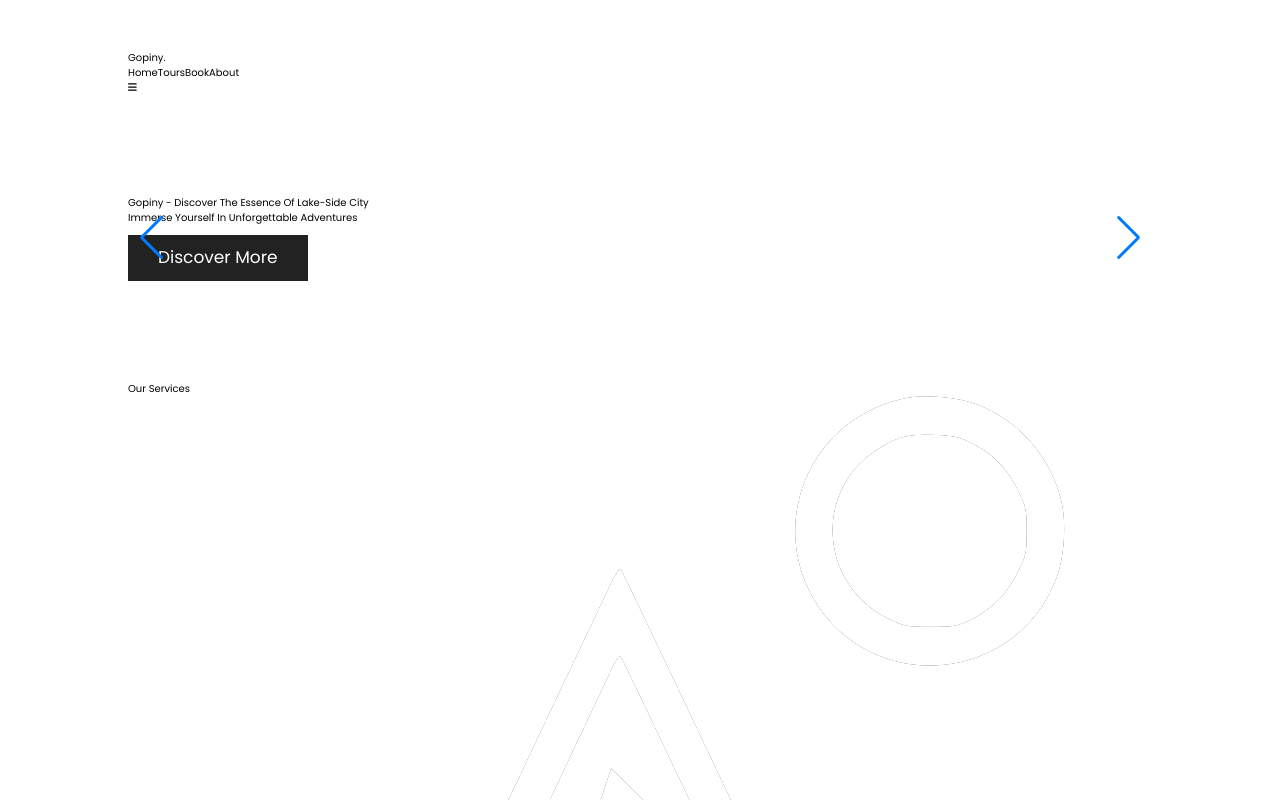
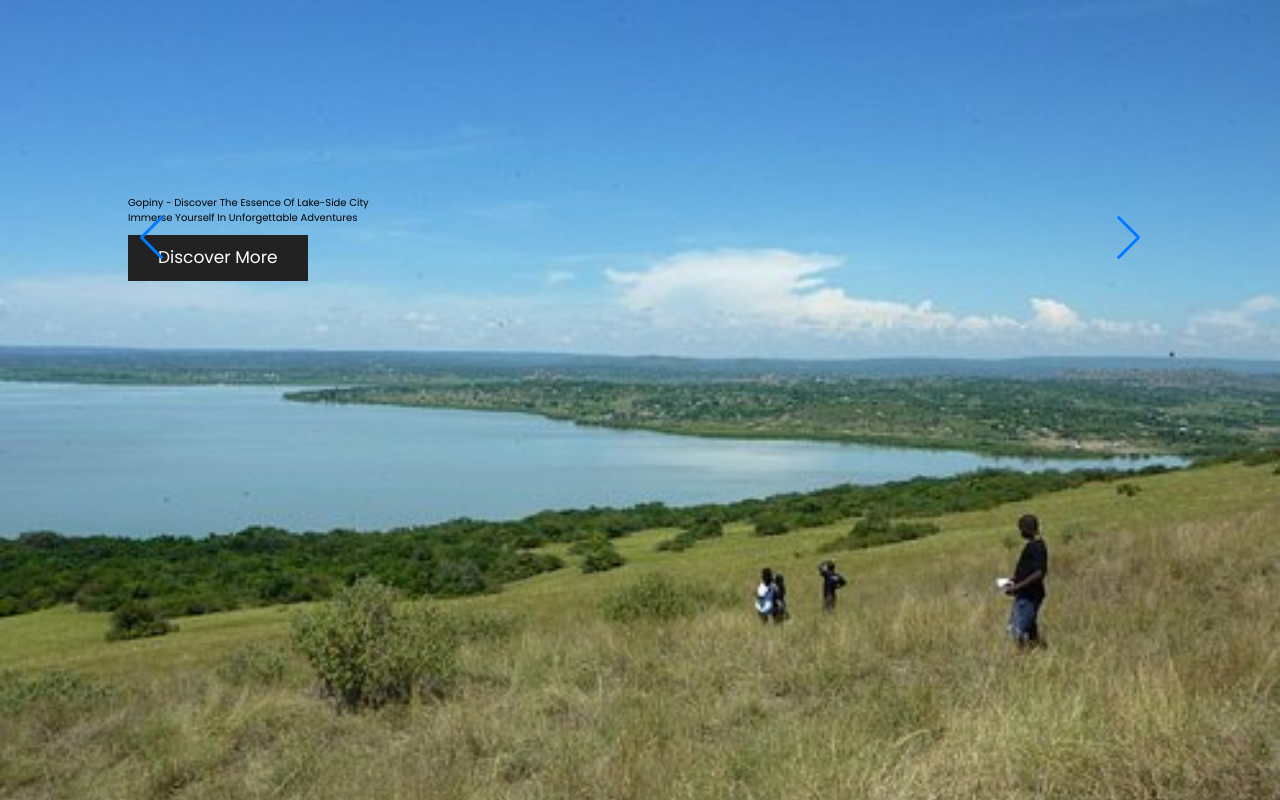
Before and after one commit to cave-o/NEXT-API-ROUTES, a Next.js app: page / in a window 1280 px wide. Shown: the top 800 px of the page. Built offline with nearby package versions, Linux system fonts and the light colour scheme.

Commit message:
modified:   src/cmps/home-about.tsx 	modified:   src/cmps/home-package.tsx 	modified:   src/cmps/review-list.tsx 	modified:   src/cmps/review-preview.tsx 	modified:   src/cmps/services.tsx 	modified:   src/cmps/tour-preview.tsx 	modified:   src/pages/about.tsx

```diff
--- a/src/cmps/home-about.tsx
+++ b/src/cmps/home-about.tsx
@@ -1,12 +1,19 @@
 import aboutImg from "../imgs/cleanlake.jpg"
-import Image from "next/legacy/image"
+import Image from "next/image"
 import Link from 'next/link';
 
 function HomeAbout() {
     return (
         <section className="home-about">
             <div className="img-container">
-                <Image fill src={aboutImg} alt="" />
+                <Image
+                    fill
+                    src={aboutImg}
+                    alt=""
+                    style={{
+                        maxWidth: "100%",
+                        height: "auto"
+                    }} />
             </div>
             <article>
                 <h3>about us</h3>
@@ -16,7 +23,7 @@ function HomeAbout() {
                 <Link href="/about" className="btn">read more</Link>
             </article>
         </section>
-    )
+    );
 }
 
 export default HomeAbout
--- a/src/cmps/home-package.tsx
+++ b/src/cmps/home-package.tsx
@@ -1,7 +1,7 @@
 import img1 from "../imgs/fam-boat-rides.jpg"
 import img2 from "../imgs/img-2.jpg"
 import img3 from "../imgs/ndere-island.jpg"
-import Image from "next/legacy/image"
+import Image from "next/image"
 import Link from 'next/link';
 
 function HomePackage() {
@@ -11,7 +11,15 @@ function HomePackage() {
             <div className="box-container">
                 <div className="box">
                     <div className="img-container">
-                        <Image fill sizes="" src={img1} alt="" />
+                        <Image
+                            fill
+                            src={img1}
+                            alt=""
+                            sizes=""
+                            style={{
+                                maxWidth: "100%",
+                                height: "auto"
+                            }} />
                     </div>
                     <article>
                         <h3>Sunrise Cruise Package</h3>
@@ -23,7 +31,15 @@ function HomePackage() {
                 </div>
                 <div className="box">
                     <div className="img-container">
-                        <Image fill sizes="" src={img2} alt="" />
+                        <Image
+                            fill
+                            src={img2}
+                            alt=""
+                            sizes=""
+                            style={{
+                                maxWidth: "100%",
+                                height: "auto"
+                            }} />
                     </div>
                     <article>
                         <h3>Kakamega Forest Exploration</h3>
@@ -35,7 +51,15 @@ function HomePackage() {
                 </div>
                 <div className="box">
                     <div className="img-container">
-                        <Image fill sizes="" src={img3} alt="" />
+                        <Image
+                            fill
+                            src={img3}
+                            alt=""
+                            sizes=""
+                            style={{
+                                maxWidth: "100%",
+                                height: "auto"
+                            }} />
                     </div>
                     <article>
                         <h3>Ndere Island Adventure</h3>
@@ -51,7 +75,7 @@ function HomePackage() {
                 <a href="package" className="btn">load more</a>
             </div>
         </section>
-    )
+    );
 }
 
 export default HomePackage
--- a/src/cmps/services.tsx
+++ b/src/cmps/services.tsx
@@ -1,4 +1,4 @@
-import Image from "next/legacy/image"
+import Image from "next/image"
 import icon1 from '../imgs/icon-1.png'
 import icon2 from '../imgs/icon-2.png'
 import icon3 from '../imgs/icon-3.png'
@@ -13,43 +13,91 @@ function Services() {
             <div className="box-container">
                 <div className="box">
                     <div className="img-container">
-                        <Image src={icon1} fill sizes="" alt="" />
+                        <Image
+                            src={icon1}
+                            fill
+                            alt=""
+                            sizes=""
+                            style={{
+                                maxWidth: "100%",
+                                height: "auto"
+                            }} />
                     </div>
                     <h3>adventure</h3>
                 </div>
                 <div className="box">
                     <div className="img-container">
-                        <Image fill sizes="" src={icon2} alt="" />
+                        <Image
+                            fill
+                            src={icon2}
+                            alt=""
+                            sizes=""
+                            style={{
+                                maxWidth: "100%",
+                                height: "auto"
+                            }} />
                     </div>
                     <h3>sunrise Cruises</h3>
                 </div>
                 <div className="box">
                     <div className="img-container">
-                        <Image fill sizes="" src={icon3} alt="" />
+                        <Image
+                            fill
+                            src={icon3}
+                            alt=""
+                            sizes=""
+                            style={{
+                                maxWidth: "100%",
+                                height: "auto"
+                            }} />
                     </div>
                     <h3>cultural tours</h3>
                 </div>
                 <div className="box">
                     <div className="img-container">
-                        <Image fill sizes="" src={icon4} alt="" />
+                        <Image
+                            fill
+                            src={icon4}
+                            alt=""
+                            sizes=""
+                            style={{
+                                maxWidth: "100%",
+                                height: "auto"
+                            }} />
                     </div>
                     <h3>nature excursions</h3>
                 </div>
                 <div className="box">
                     <div className="img-container">
-                        <Image fill sizes="" src={icon5} alt="" />
+                        <Image
+                            fill
+                            src={icon5}
+                            alt=""
+                            sizes=""
+                            style={{
+                                maxWidth: "100%",
+                                height: "auto"
+                            }} />
                     </div>
                     <h3>historical sites</h3>
                 </div>
                 <div className="box">
                     <div className="img-container">
-                        <Image fill sizes="" src={icon6} alt="" />
+                        <Image
+                            fill
+                            src={icon6}
+                            alt=""
+                            sizes=""
+                            style={{
+                                maxWidth: "100%",
+                                height: "auto"
+                            }} />
                     </div>
                     <h3>wildlife encounters</h3>
                 </div>
             </div>
         </section>
-    )
+    );
 }
 
 export default Services
--- a/src/pages/about.tsx
+++ b/src/pages/about.tsx
@@ -1,5 +1,5 @@
 import aboutImg from "../imgs/about-img.jpg"
-import Image from "next/legacy/image"
+import Image from "next/image"
 import { faMap } from "@fortawesome/free-solid-svg-icons"
 import { faHandHoldingUsd } from "@fortawesome/free-solid-svg-icons"
 import { faHeadset } from "@fortawesome/free-solid-svg-icons"
@@ -48,7 +48,14 @@ function About() {
             </div>
             <section className="body">
                 <div className="img-container">
-                    <Image fill src={aboutImg} alt="" />
+                    <Image
+                        fill
+                        src={aboutImg}
+                        alt=""
+                        style={{
+                            maxWidth: "100%",
+                            height: "auto"
+                        }} />
                 </div>
                 <article>
                     <h3>why choose us?</h3>
@@ -72,7 +79,7 @@ function About() {
                 <ReviewList reviews={reviews}/>
             </section>
         </div>
-    )
+    );
 }
 
 export default About
```
Also changed, not shown: src/cmps/review-list.tsx (+26 -5 lines), src/cmps/review-preview.tsx (+9 -2 lines), src/cmps/tour-preview.tsx (+9 -2 lines).
